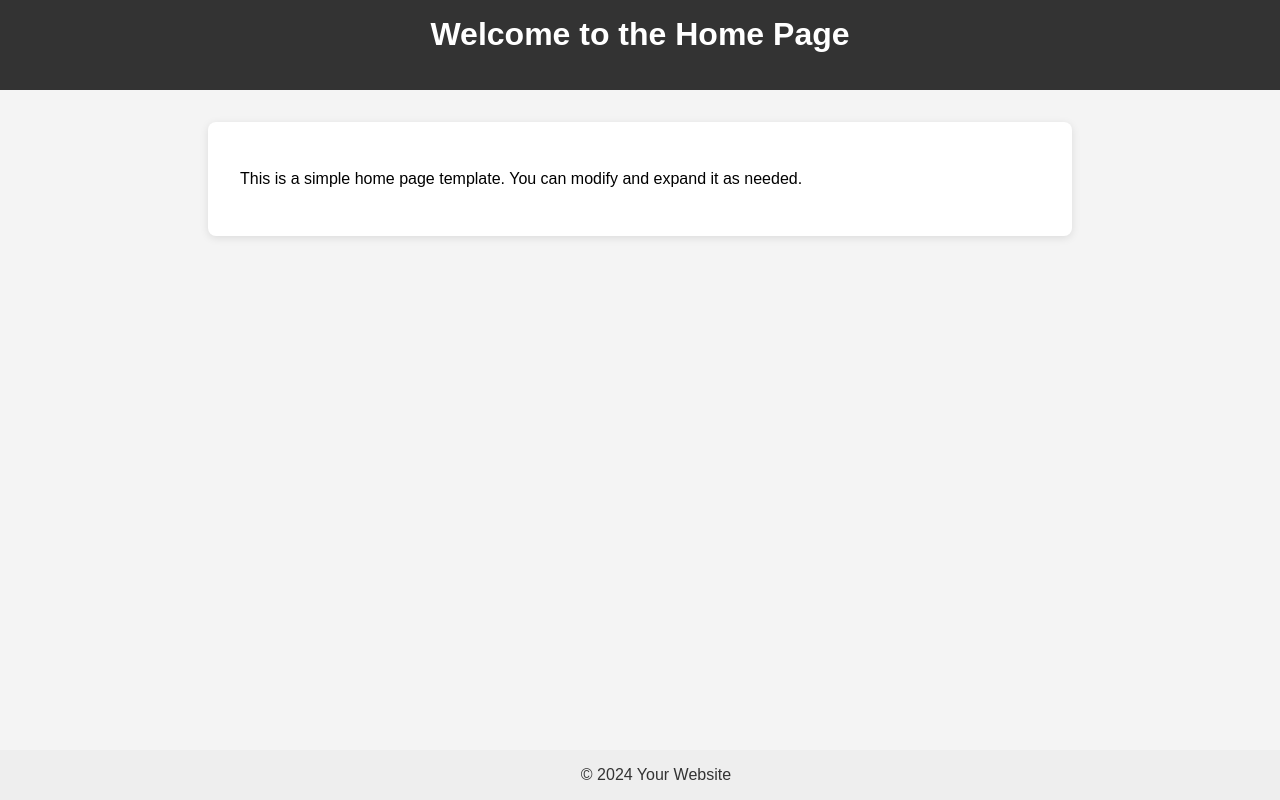
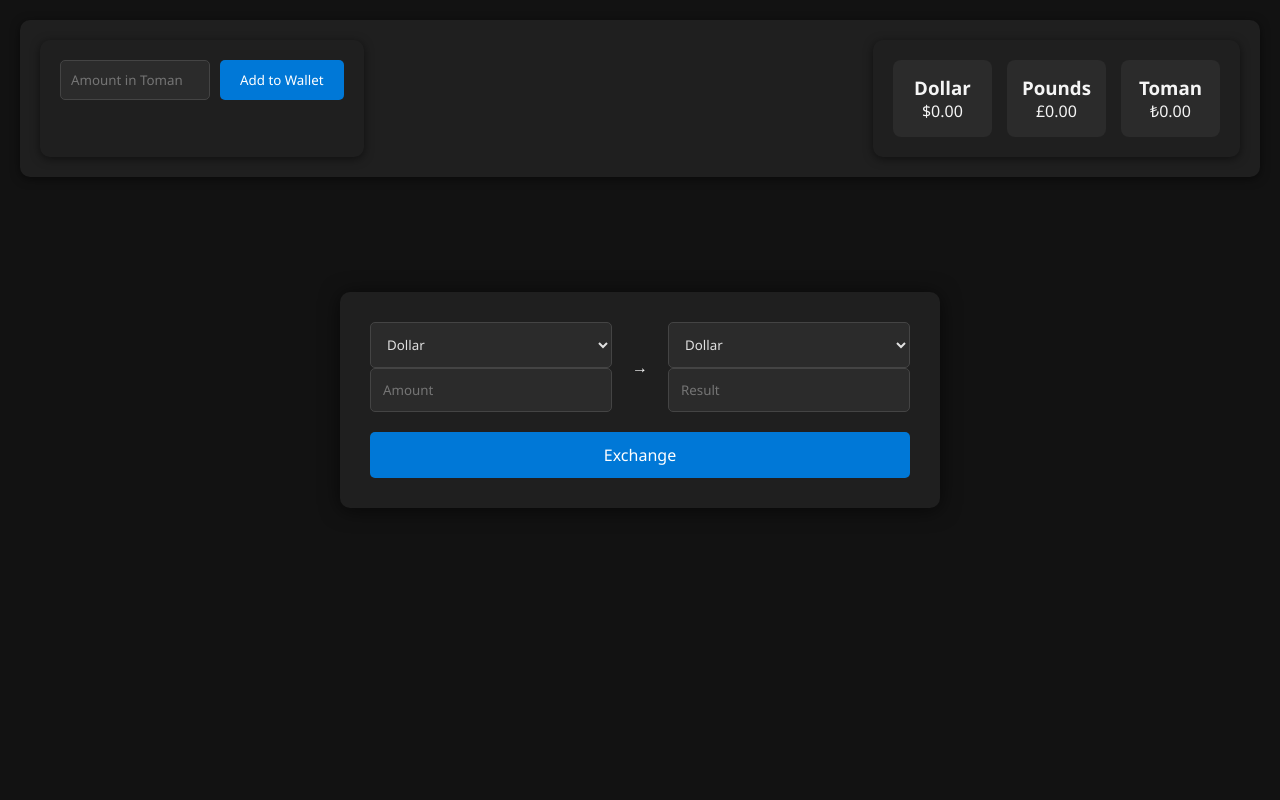
Before and after one commit to ALARNINJAD/Exchange, a Django app: page /home/ in a window 1280 px wide. Run offline with Django 4.2, Linux system fonts and the light colour scheme.

Commit message:
home page created

```diff
--- a/templates/home.html
+++ b/templates/home.html
@@ -2,52 +2,179 @@
 <html lang="en">
 <head>
   <meta charset="UTF-8">
-    <title>Home Page</title>
   <meta name="viewport" content="width=device-width, initial-scale=1.0">
+  <title>Exchange Platform</title>
   <style>
-        body {
-            font-family: Arial, sans-serif;
-            background: #f4f4f4;
+    * {
       margin: 0;
       padding: 0;
+      box-sizing: border-box;
+      font-family: 'Segoe UI', Arial, sans-serif;
     }
-        header {
-            background: #333;
-            color: #fff;
-            padding: 1rem 2rem;
+
+    body {
+      background: #121212;      /* Dark background */
+      color: #e0e0e0;           /* Light text */
+      min-height: 100vh;
+      padding: 20px;
+    }
+
+    .header {
+      display: flex;
+      justify-content: space-between;
+      padding: 20px;
+      background: #1f1f1f;      /* Dark header */
+      border-radius: 10px;
+      box-shadow: 0 2px 10px rgba(0,0,0,0.5);
+      margin-bottom: 40px;
+    }
+
+    .wallet-section, .balance-section {
+      background: #1f1f1f;
+      padding: 20px;
+      border-radius: 10px;
+      box-shadow: 0 2px 10px rgba(0,0,0,0.5);
+    }
+
+    .wallet-form {
+      display: flex;
+      gap: 10px;
+    }
+
+    .wallet-form input {
+      padding: 10px;
+      background: #2b2b2b;
+      border: 1px solid #444;
+      border-radius: 5px;
+      color: #e0e0e0;
+      width: 150px;
+    }
+
+    .wallet-form button {
+      padding: 10px 20px;
+      background: #0078d7;
+      color: white;
+      border: none;
+      border-radius: 5px;
+      cursor: pointer;
+    }
+
+    .wallet-form button:hover {
+      background: #005fa3;
+    }
+
+    .balance-display {
+      display: grid;
+      grid-template-columns: repeat(3, 1fr);
+      gap: 15px;
+    }
+
+    .currency-card {
+      background: #2b2b2b;
+      padding: 15px;
+      border-radius: 8px;
       text-align: center;
+      color: #f5f5f5;
     }
-        main {
-            max-width: 800px;
-            margin: 2rem auto;
-            background: #fff;
-            padding: 2rem;
-            border-radius: 8px;
-            box-shadow: 0 2px 8px rgba(0,0,0,0.1);
+
+    .exchange-section {
+      position: fixed;
+      top: 50%;               /* Center vertically */
+      left: 50%;              /* Center horizontally */
+      transform: translate(-50%, -50%);
+      background: #1f1f1f;
+      padding: 30px;
+      border-radius: 10px;
+      box-shadow: 0 2px 20px rgba(0,0,0,0.6);
+      width: 90%;
+      max-width: 600px;
+      text-align: center;
+      color: #f5f5f5;
     }
-        h1 {
-            margin-top: 0;
+
+    .exchange-form {
+      display: grid;
+      grid-template-columns: 1fr auto 1fr;
+      gap: 20px;
+      align-items: center;
     }
-        footer {
-            text-align: center;
-            padding: 1rem;
-            background: #eee;
-            color: #333;
-            position: fixed;
+
+    select, .exchange-form input {
+      padding: 12px;
+      background: #2b2b2b;
+      border: 1px solid #444;
+      border-radius: 5px;
+      color: #e0e0e0;
       width: 100%;
-            bottom: 0;
+    }
+
+    .exchange-btn {
+      grid-column: 1 / 4;
+      padding: 12px;
+      background: #0078d7;
+      color: white;
+      border: none;
+      border-radius: 5px;
+      cursor: pointer;
+      font-size: 16px;
+    }
+
+    .exchange-btn:hover {
+      background: #005fa3;
     }
   </style>
 </head>
 <body>
-    <header>
-        <h1>Welcome to the Home Page</h1>
-    </header>
-    <main>
-        <p>This is a simple home page template. You can modify and expand it as needed.</p>
-    </main>
-    <footer>
-        &copy; 2024 Your Website
-    </footer>
+  <div class="header">
+    <!-- Wallet Section -->
+    <div class="wallet-section">
+      <form class="wallet-form">
+        <input type="number" placeholder="Amount in Toman">
+        <button type="submit">Add to Wallet</button>
+      </form>
+    </div>
+
+    <!-- Balance Section -->
+    <div class="balance-section">
+      <div class="balance-display">
+        <div class="currency-card">
+          <h3>Dollar</h3>
+          <p>$0.00</p>
+        </div>
+        <div class="currency-card">
+          <h3>Pounds</h3>
+          <p>£0.00</p>
+        </div>
+        <div class="currency-card">
+          <h3>Toman</h3>
+          <p>₺0.00</p>
+        </div>
+      </div>
+    </div>
+  </div>
+
+  <!-- Exchange Section -->
+  <div class="exchange-section">
+    <form class="exchange-form">
+      <div>
+        <select name="from-currency">
+          <option value="dollar">Dollar</option>
+          <option value="pounds">Pounds</option>
+          <option value="toman">Toman</option>
+        </select>
+        <input type="number" placeholder="Amount">
+      </div>
+      <span>→</span>
+      <div>
+        <select name="to-currency">
+          <option value="dollar">Dollar</option>
+          <option value="pounds">Pounds</option>
+          <option value="toman">Toman</option>
+        </select>
+        <input type="number" placeholder="Result" readonly>
+      </div>
+      <button type="submit" class="exchange-btn">Exchange</button>
+    </form>
+  </div>
 </body>
 </html>
```
Lines whose indentation alone changed are shown as unchanged.
